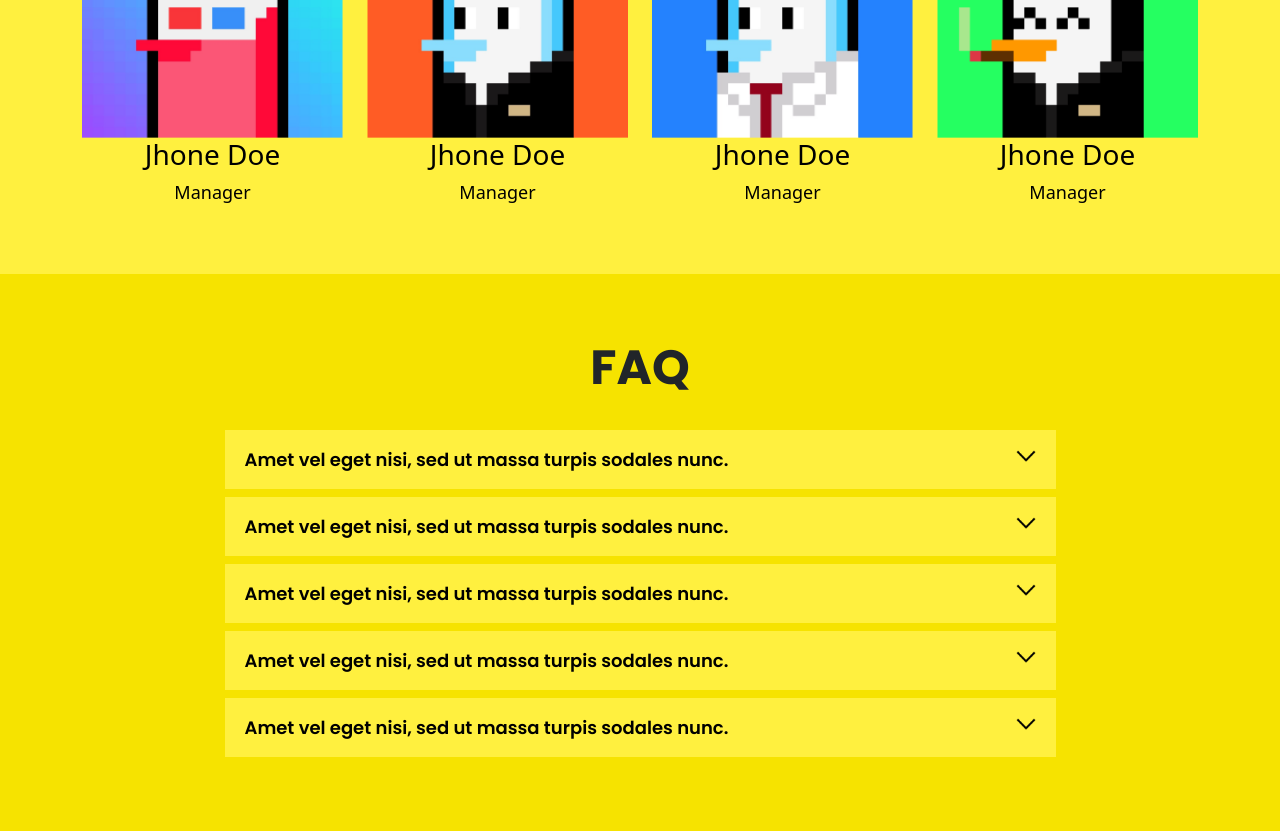
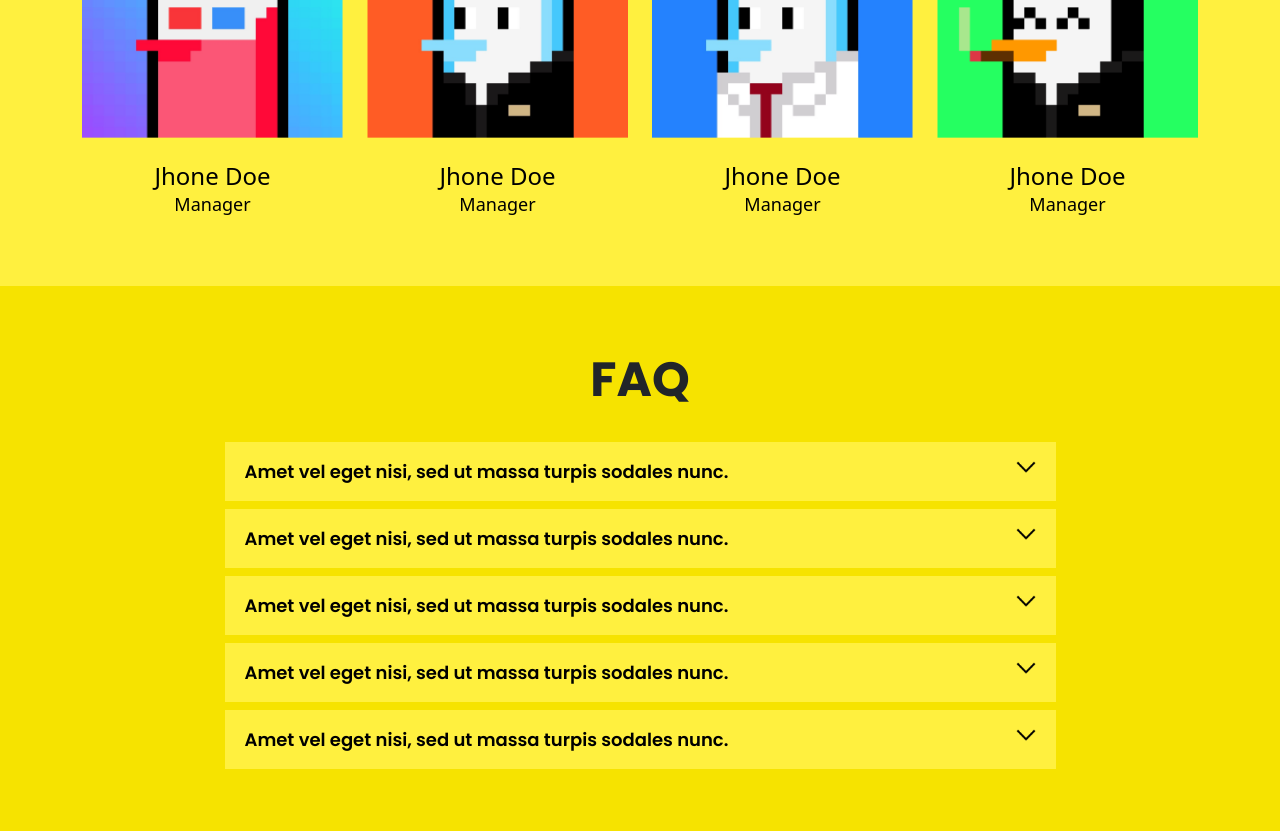
Before and after one commit to ankushchawla7/Solana-Business, a plain HTML site: page index.html in a window 1280 px wide. Shown: the part 4120-4951 px from the top of the page. Drawn offline with nearby package versions, Linux system fonts and the light colour scheme.

Commit message:
"mt-name-teams"

```diff
--- a/index.html
+++ b/index.html
@@ -255,22 +255,22 @@
             <div class="row">
                 <div class="col-12 col-sm-6 mb-4 mb-lg-0 col-lg-3">
                     <img src="./assets/images/img1.png" alt="img1" class="w_100">
-                    <h3 class="text-center text_black font_lgmb-0">Jhone Doe</h3>
+                    <h3 class="text-center text_black font_lg mb-0 mt-4">Jhone Doe</h3>
                     <p class="text-center text_black font_sm mb-0">Manager</p>
                 </div>
                 <div class="col-12 col-sm-6 mb-4 mb-lg-0 col-lg-3">
                     <img src="./assets/images/img2.png" alt="img2" class="w_100">
-                    <h3 class="text-center text_black font_lgmb-0">Jhone Doe</h3>
+                    <h3 class="text-center text_black font_lg mb-0 mt-4">Jhone Doe</h3>
                     <p class="text-center text_black font_sm mb-0">Manager</p>
                 </div>
                 <div class="col-12 col-sm-6 mb-4 mb-lg-0 col-lg-3">
                     <img src="./assets/images/img3.png" alt="img3" class="w_100">
-                    <h3 class="text-center text_black font_lgmb-0">Jhone Doe</h3>
+                    <h3 class="text-center text_black font_lg mb-0 mt-4">Jhone Doe</h3>
                     <p class="text-center text_black font_sm mb-0">Manager</p>
                 </div>
                 <div class="col-12 col-sm-6 mb-4 mb-lg-0 col-lg-3">
                     <img src="./assets/images/img4.png" alt="img4" class="w_100">
-                    <h3 class="text-center text_black font_lgmb-0">Jhone Doe</h3>
+                    <h3 class="text-center text_black font_lg mb-0 mt-4">Jhone Doe</h3>
                     <p class="text-center text_black font_sm mb-0">Manager</p>
                 </div>
             </div>
```
